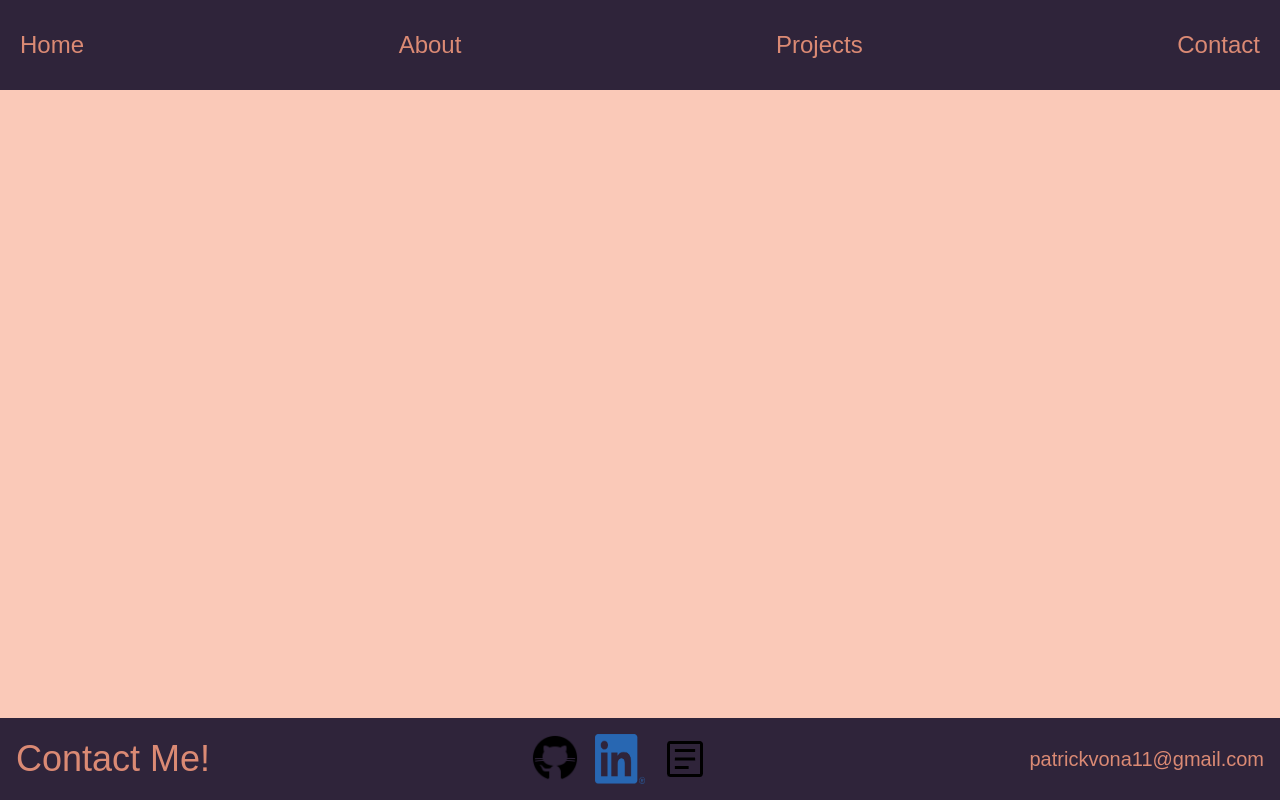
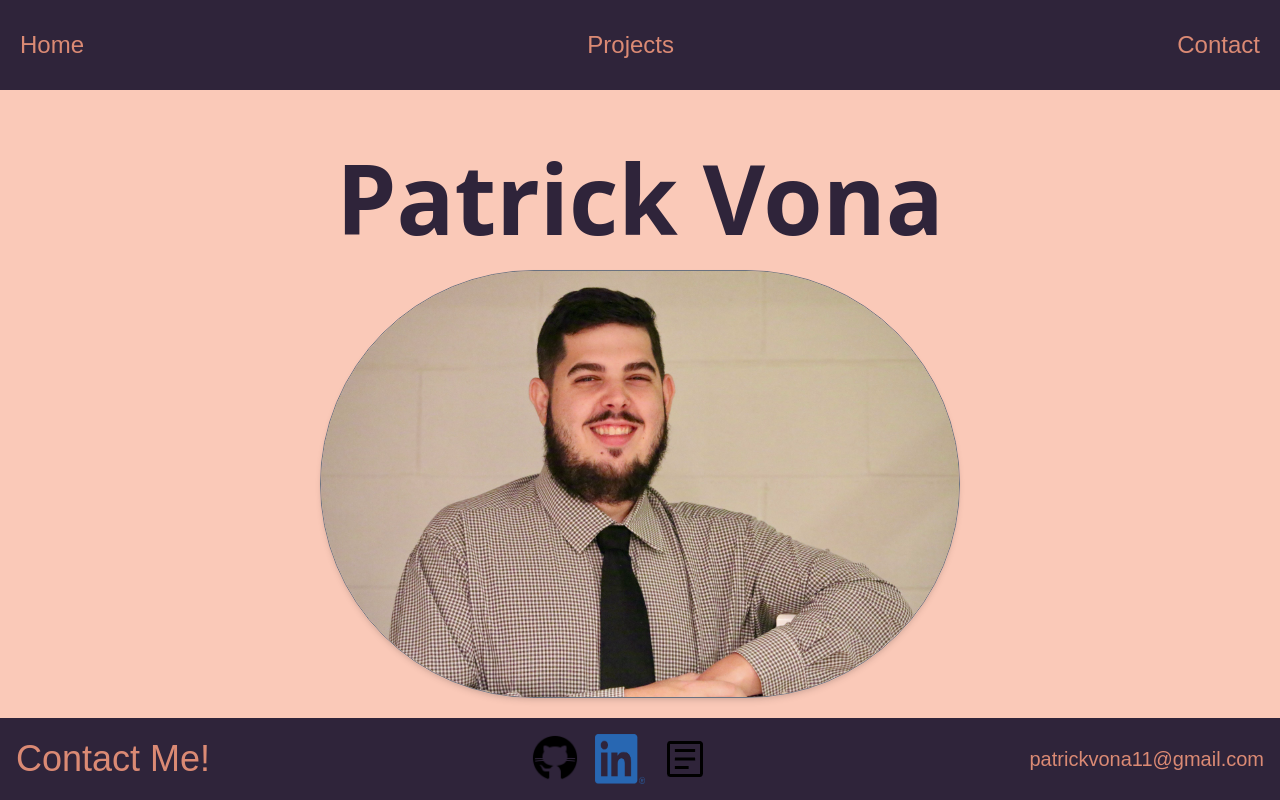
Before and after one commit to Pvon11/wonderful-portfolio, a React (Create React App) app: page / in a window 1280 px wide. Built offline with nearby package versions, Linux system fonts and the light colour scheme.

Commit message:
added new pic and got reworked about section

```diff
--- a/src/App.js
+++ b/src/App.js
@@ -2,7 +2,6 @@ import React, { useState } from "react";
 import "./App.css";
 import Nav from "./components/Nav/nav";
 import Home from "./components/Home";
-import About from "./components/About";
 import Projects from "./components/Projects";
 import Footer from "./components/Footer";
 import ContactForm from "./components/Contact";
@@ -18,8 +17,6 @@ const App = () => {
     switch (currentPage) {
       case "home":
         return <Home />;
-      case "about":
-        return <About />;
       case "projects":
         return <Projects />;
       case "contact":
--- a/src/components/About/index.js
+++ b/src/components/About/index.js
@@ -1,5 +1,5 @@
 import React from "react";
-import picture from "../assets/image0.jpeg";
+import picture from "../assets/profile.jpg";
 
 export default function About() {
   return (
@@ -8,19 +8,21 @@ export default function About() {
       className="my-20 flex flex-col items-center justify-center min-h-screen"
     >
       <div className="text-center">
+        <div className="relative group flex justify-center items-center">
           <img
-          className="w-48 h-48 rounded-full mb-6 mx-auto"
+            className="w-1/2 h-auto rounded-full shadow-md border border-gray-500 filter  transition duration-300 ease-in-out transform group-hover:grayscale-100 hover:opacity-75 hover:scale-105"
             src={picture}
             alt="Profile"
           />
-        <p className="max-w-xl text-lg leading-relaxed font-raleway">
+          <p className="absolute top-1/2 left-1/2 transform -translate-x-1/2 -translate-y-1/2 opacity-0 group-hover:opacity-100 max-w-xl text-lg leading-relaxed font-raleway">
             I am a passionate MERN full-stack web developer with expertise in
             creating robust and dynamic web applications. In my free time, I
             channel my creativity through music, performing as a freelance jazz
-          trombonist. Combining my technical skills and artistic flair, I strive
-          to craft seamless user experiences and harmonize technology with
-          artistry.
+            trombonist. Combining my technical skills and artistic flair, I
+            strive to craft seamless user experiences and harmonize technology
+            with artistry.
           </p>
+        </div>
       </div>
     </section>
   );
--- a/src/components/Footer/index.js
+++ b/src/components/Footer/index.js
@@ -13,7 +13,7 @@ export default function Footer() {
   };
 
   return (
-    <footer className="fixed bottom-0 left-0 w-full bg-notindigo text-notpeach flex justify-between items-center p-4 font-raleway text-xl">
+    <footer className="fixed bottom-0 left-0 w-full  bg-notindigo text-notpeach flex justify-between items-center p-4 font-raleway text-xl">
       <h3 className="text-4xl">Contact Me!</h3>
       <div className="flex space-x-4">
         <a
--- a/src/components/Home.js
+++ b/src/components/Home.js
@@ -1,7 +1,47 @@
-import React from "react";
+import React, { useState } from "react";
+import picture from "../components/assets/profile.jpg";
 
-const Home = () => {
-  return <div></div>;
-};
+export default function Home() {
+  const [showInfo, setShowInfo] = useState(false);
 
-export default Home;
+  return (
+    <section
+      id="aboutMe"
+      className="flex flex-col items-center justify-center min-h-screen"
+    >
+      <div className="text-center">
+        <h1 className="text-8xl font-bold mt-12 text-notindigo">
+          Patrick Vona
+        </h1>
+        <div className="flex flex-col items-center mt-6">
+          <div
+            className="relative w-1/2 group"
+            onMouseEnter={() => setShowInfo(true)}
+            onMouseLeave={() => setShowInfo(false)}
+          >
+            <img
+              className="w-full h-auto rounded-full shadow-md border border-gray-500 filter hover:grayscale-100 hover:opacity-25 hover:scale-105"
+              src={picture}
+              alt="Profile"
+            />
+            <div
+              className={`absolute top-1/2 left-1/2 -translate-x-1/2 -translate-y-1/2 max-w-xl text-xl leading-relaxed font-raleway opacity-0 group-hover:opacity-100 ${
+                showInfo ? "opacity-100" : ""
+              }`}
+            >
+              <p className="text-center text-2xl">
+                I am a passionate MERN full-stack web developer who recently
+                graduated the prestigious UPENN Bootcamp. It gave expertise in
+                creating robust and dynamic web applications. In my free time, I
+                channel my creativity through music, performing as a freelance
+                jazz trombonist. Combining my technical skills and artistic
+                flair, I strive to craft seamless user experiences and harmonize
+                technology with artistry.
+              </p>
+            </div>
+          </div>
+        </div>
+      </div>
+    </section>
+  );
+}
--- a/src/components/Nav/nav.js
+++ b/src/components/Nav/nav.js
@@ -9,12 +9,7 @@ const Nav = ({ handleNavigation, currentPage }) => {
       >
         Home
       </button>
-      <button
-        onClick={() => handleNavigation("about")}
-        className={currentPage === "about" ? "active" : ""}
-      >
-        About
-      </button>
+
       <button
         onClick={() => handleNavigation("projects")}
         className={currentPage === "projects" ? "active" : ""}
--- a/src/components/Projects/index.js
+++ b/src/components/Projects/index.js
@@ -61,7 +61,7 @@ export default function Projects() {
                 href={project.deployed}
                 target="_blank"
                 rel="noopener noreferrer"
-                className="bg-zinc-300 border-2 border-black-600 hover:bg-red-600 py-2 px-4 rounded"
+                className="bg-zinc-300 border-2 border-black-600 hover:bg-notslate py-2 px-4 rounded"
               >
                 Deployed Link
               </a>
@@ -69,7 +69,7 @@ export default function Projects() {
                 href={project.repo}
                 target="_blank"
                 rel="noopener noreferrer"
-                className="bg-zinc-300 border-2 border-black-600 hover:bg-red-600 py-2 px-4 rounded"
+                className="bg-zinc-300 border-2 border-black-600 hover:bg-notslate py-2 px-4 rounded"
               >
                 Github
               </a>
```
Also changed, not shown: src/components/assets/profile.jpg (added). Lines whose indentation alone changed are shown as unchanged.
